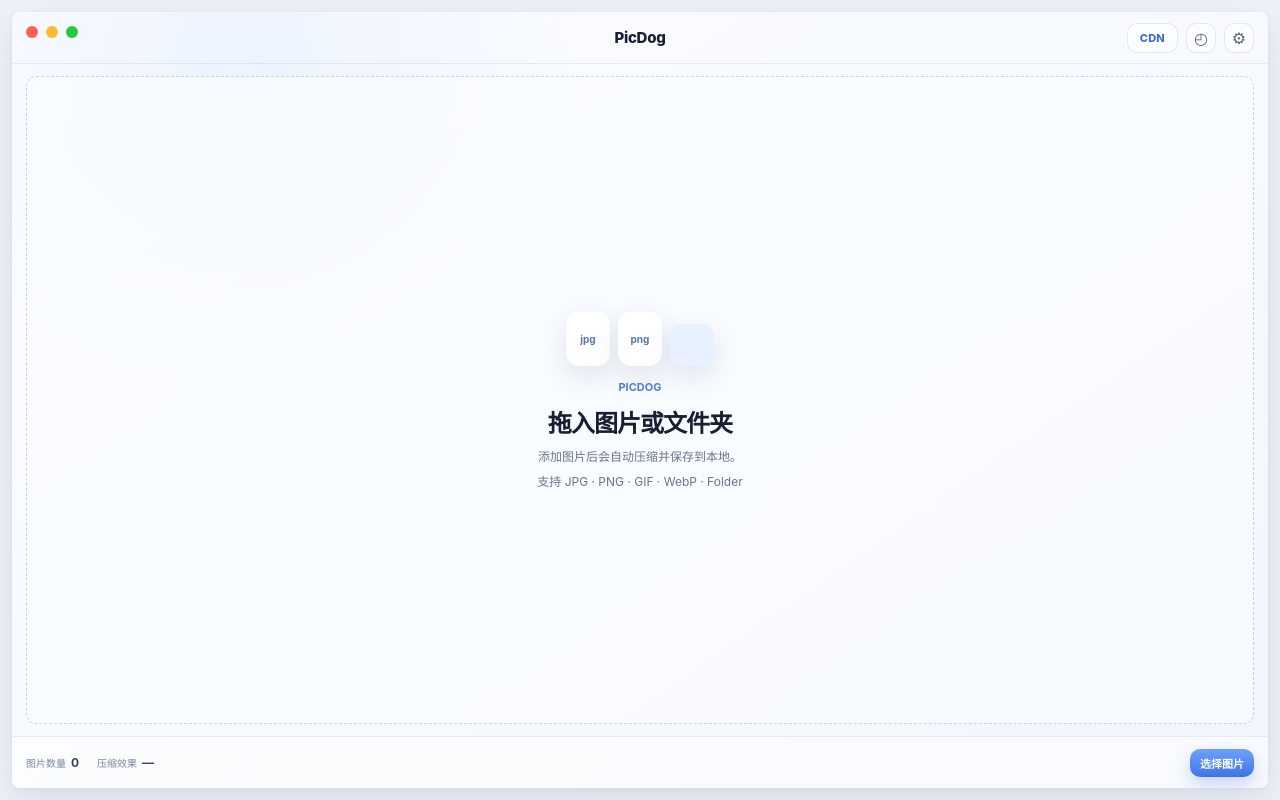
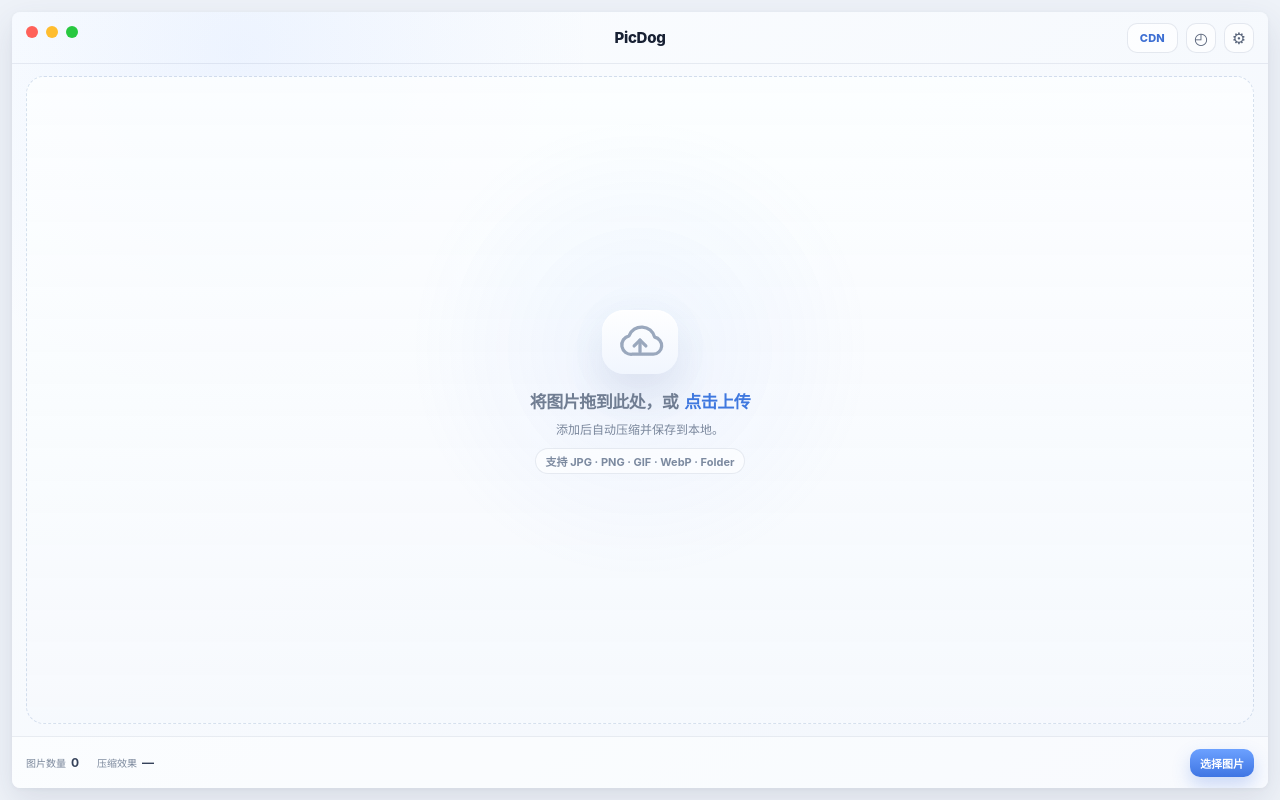
Before and after one commit to moxiaonai/picdog, a React (Vite) app in the folder apps/desktop/: page / in a window 1280 px wide. Built offline with nearby package versions, Linux system fonts and the light colour scheme.

Commit message:
Refine empty upload state

```diff
--- a/apps/desktop/src/app/App.tsx
+++ b/apps/desktop/src/app/App.tsx
@@ -532,15 +532,21 @@
             onDrop={handleDrop}
             onDragOver={handleDragOver}
           >
-            <div className="drop-art" aria-hidden="true">
-              <span className="doc">jpg</span>
-              <span className="doc">png</span>
-              <span className="folder" />
+            <div className="drop-empty-card">
+              <div className="drop-cloud" aria-hidden="true">
+                <svg viewBox="0 0 64 48">
+                  <path d="M22.2 39H49a11 11 0 0 0 1.8-21.8A17.2 17.2 0 0 0 18 15.4 12 12 0 0 0 22.2 39Z" />
+                  <path d="M32 36V21" />
+                  <path d="m24.5 28.4 7.5-7.5 7.5 7.5" />
+                </svg>
+              </div>
+              <p className="drop-guide">
+                <span>{t('dropGuidePrefix')}</span>
+                <strong>{t('dropGuideAction')}</strong>
+              </p>
+              <p className="lead">{t(settings.uploadEnabled ? 'dropDesc' : 'dropDescCompressionOnly')}</p>
+              <div className="format-row">{t('support')}</div>
             </div>
-            <p className="eyebrow">PicDog</p>
-            <h1>{t('dropTitle')}</h1>
-            <p className="lead">{t(settings.uploadEnabled ? 'dropDesc' : 'dropDescCompressionOnly')}</p>
-            <div className="format-row">{t('support')}</div>
           </button>
         ) : (
           <BatchFileList
--- a/apps/desktop/src/app/i18n.ts
+++ b/apps/desktop/src/app/i18n.ts
@@ -9,8 +9,10 @@
     settings: '设置',
     history: '历史记录',
     dropTitle: '拖入图片或文件夹',
+    dropGuidePrefix: '将图片拖到此处，或',
+    dropGuideAction: '点击上传',
     dropDesc: '添加后自动压缩，完成后再勾选上传到图床 / CDN。',
-    dropDescCompressionOnly: '添加图片后会自动压缩并保存到本地。',
+    dropDescCompressionOnly: '添加后自动压缩并保存到本地。',
     support: '支持 JPG · PNG · GIF · WebP · Folder',
     waiting: '等待图片',
     choose: '选择图片',
@@ -179,8 +181,10 @@
     settings: 'Settings',
     history: 'History',
     dropTitle: 'Drop images or folders',
+    dropGuidePrefix: 'Drop images here, or',
+    dropGuideAction: 'click to upload',
     dropDesc: 'Images compress automatically, then you can select files to upload to your CDN.',
-    dropDescCompressionOnly: 'Add images to compress them automatically and save locally.',
+    dropDescCompressionOnly: 'Images compress automatically and save locally.',
     support: 'JPG · PNG · GIF · WebP · Folder',
     waiting: 'Waiting for images',
     choose: 'Choose images',
@@ -349,8 +353,10 @@
     settings: '設定',
     history: '履歴',
     dropTitle: '画像またはフォルダを追加',
+    dropGuidePrefix: '画像をここにドラッグ、または',
+    dropGuideAction: 'クリックして追加',
     dropDesc: '追加すると自動で圧縮し、完了後に選択して CDN へアップロードできます。',
-    dropDescCompressionOnly: '画像を追加すると自動で圧縮し、ローカルに保存します。',
+    dropDescCompressionOnly: '追加すると自動で圧縮し、ローカルに保存します。',
     support: 'JPG · PNG · GIF · WebP · Folder',
     waiting: '画像待ち',
     choose: '画像を選択',
--- a/apps/desktop/src/app/theme.css
+++ b/apps/desktop/src/app/theme.css
@@ -216,62 +216,111 @@
   height: 100%;
   display: grid;
   place-items: center;
-  align-content: center;
-  gap: 8px;
-  border: 1px dashed rgba(75, 112, 168, 0.28);
-  border-radius: 10px;
-  background: rgba(249, 251, 255, 0.74);
+  border: 1px dashed rgba(106, 138, 188, 0.26);
+  border-radius: 18px;
+  background:
+    radial-gradient(circle at 50% 42%, rgba(111, 158, 255, 0.08), transparent 32%),
+    linear-gradient(180deg, rgba(252, 254, 255, 0.86), rgba(246, 249, 253, 0.78));
   color: inherit;
   text-align: center;
-}
-
-.drop-zone h1 {
-  margin: 2px 0 0;
-  font-size: 24px;
-  letter-spacing: -0.04em;
-}
-
-.drop-zone p {
-  margin: 0;
-}
-
-.eyebrow {
-  color: #4e7ddd;
-  font-size: 11px;
-  font-weight: 700;
-  text-transform: uppercase;
+  transition: border-color 160ms ease, background 160ms ease, box-shadow 160ms ease, transform 160ms ease;
+}
+
+.drop-zone:hover,
+.drop-zone:focus-visible {
+  border-color: rgba(74, 122, 224, 0.42);
+  background:
+    radial-gradient(circle at 50% 42%, rgba(94, 145, 255, 0.12), transparent 34%),
+    linear-gradient(180deg, rgba(255, 255, 255, 0.92), rgba(241, 247, 255, 0.84));
+  box-shadow: inset 0 0 0 1px rgba(255, 255, 255, 0.76), 0 16px 42px rgba(65, 88, 128, 0.08);
+}
+
+.drop-zone:active {
+  transform: scale(0.998);
+}
+
+.drop-empty-card {
+  display: grid;
+  justify-items: center;
+  gap: 8px;
+  width: min(380px, calc(100% - 40px));
+  padding: 20px 18px;
+  transform: translateY(-8px);
+}
+
+.drop-cloud {
+  width: 76px;
+  height: 64px;
+  display: grid;
+  place-items: center;
+  margin-bottom: 2px;
+  border-radius: 22px;
+  background:
+    linear-gradient(180deg, rgba(255, 255, 255, 0.94), rgba(241, 246, 254, 0.82));
+  box-shadow:
+    0 20px 44px rgba(57, 84, 129, 0.12),
+    0 1px 0 rgba(255, 255, 255, 0.9) inset;
+}
+
+.drop-cloud svg {
+  width: 50px;
+  height: 39px;
+  fill: none;
+  stroke: #9aa8bd;
+  stroke-width: 4.2;
+  stroke-linecap: round;
+  stroke-linejoin: round;
+}
+
+.drop-guide {
+  display: flex;
+  align-items: center;
+  justify-content: center;
+  flex-wrap: wrap;
+  gap: 6px;
+  margin: 4px 0 0;
+  color: #707d92;
+  font-size: 17px;
+  font-weight: 760;
+  letter-spacing: -0.03em;
+}
+
+.drop-guide strong {
+  color: #3f78df;
+  font-weight: 820;
+}
+
+.drop-zone:hover .drop-guide strong,
+.drop-zone:focus-visible .drop-guide strong {
+  color: #2767d6;
+  text-decoration: underline;
+  text-underline-offset: 4px;
 }
 
 .lead,
 .format-row {
-  color: #68758c;
+  margin: 0;
+  color: #7a879c;
   font-size: 12px;
 }
 
-.drop-art {
-  display: flex;
-  align-items: end;
-  gap: 8px;
-  margin-bottom: 6px;
-}
-
-.doc,
-.folder {
-  width: 44px;
-  height: 54px;
-  display: grid;
-  place-items: center;
-  border-radius: 13px;
-  background: white;
-  color: #5b75ac;
-  font-size: 10px;
-  font-weight: 700;
-  box-shadow: 0 10px 26px rgba(58, 77, 110, 0.12);
-}
-
-.folder {
-  height: 42px;
-  background: #e8f1ff;
+.lead {
+  max-width: 340px;
+  line-height: 1.55;
+}
+
+.format-row {
+  display: inline-flex;
+  align-items: center;
+  justify-content: center;
+  min-height: 24px;
+  padding: 4px 10px;
+  border: 1px solid rgba(132, 149, 178, 0.18);
+  border-radius: 999px;
+  background: rgba(255, 255, 255, 0.58);
+  color: #7c8aa0;
+  font-size: 11px;
+  font-weight: 650;
 }
 
 .file-board {
```
